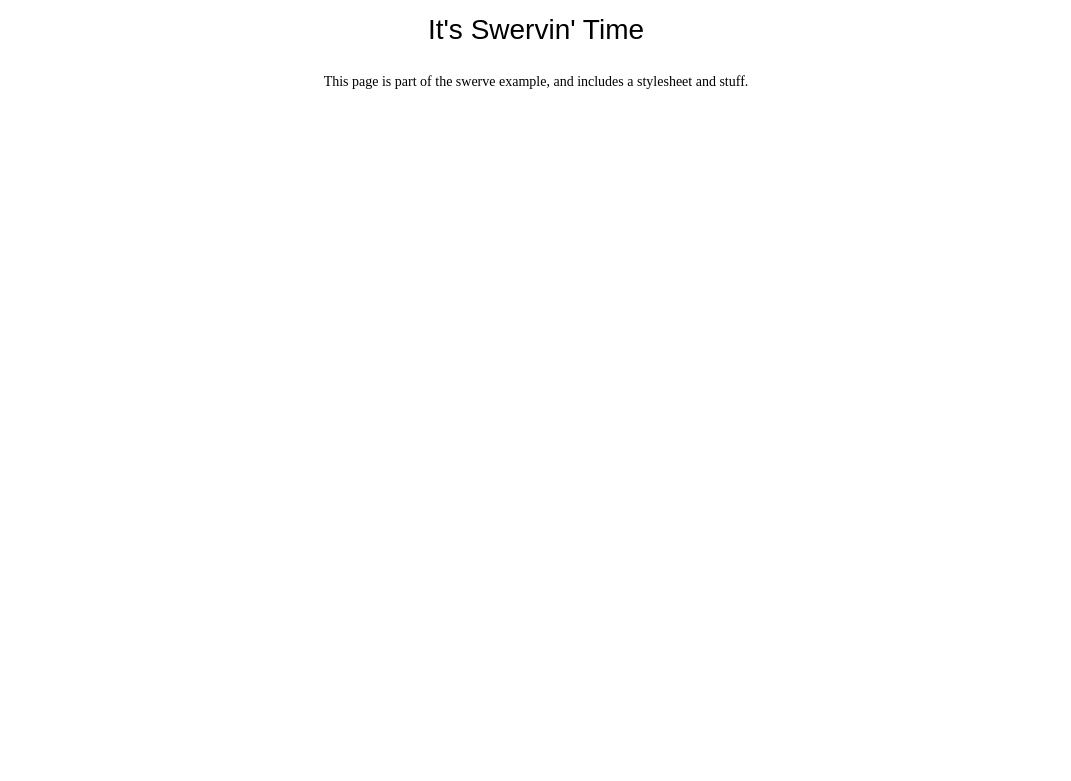
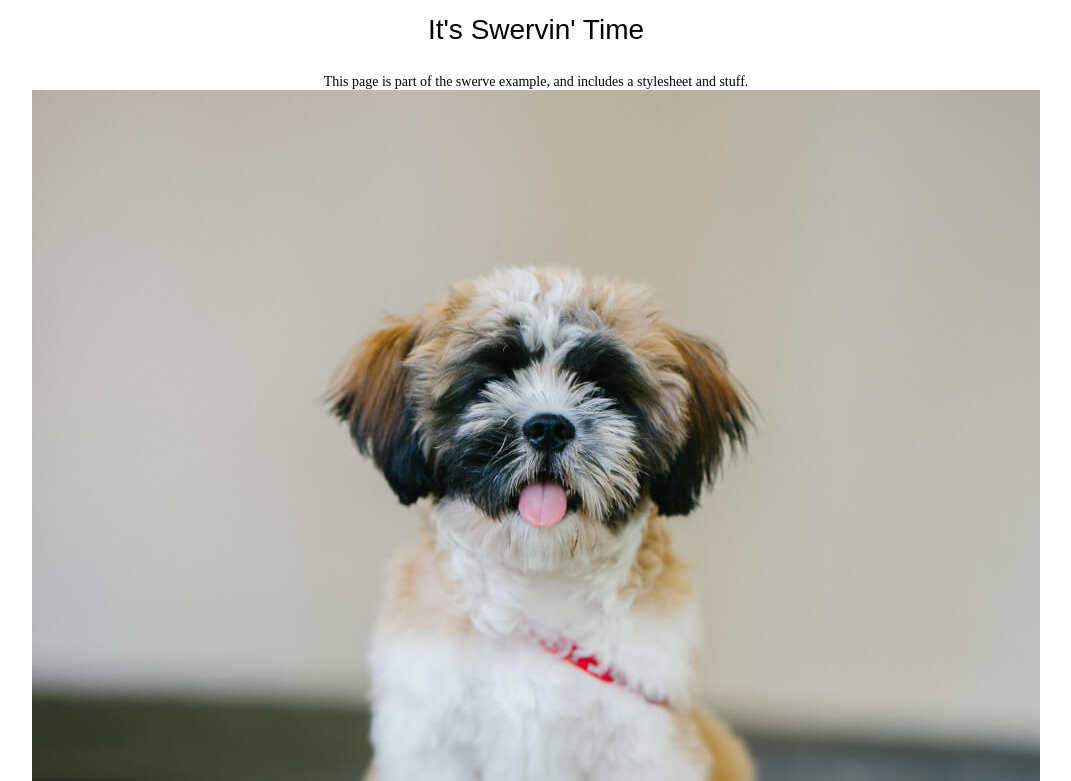
Before and after one commit to Commander-lol/rust-swerve, a plain HTML site: page example/index.html in a window 1280 px wide. Shown: the top 781 px of the page, without its empty margins (104-1175 px from the left). Drawn offline with Linux system fonts and the light colour scheme.

Commit message:
Enhance Example

```diff
--- a/example/index.html
+++ b/example/index.html
@@ -8,6 +8,7 @@
 	<body>
 		<h1>It's Swervin' Time</h1>
 		<p>This page is part of the swerve example, and includes a stylesheet and stuff.</p>
+		<img src="/files/adorable-puppy.jpg">
 		<script async src="js/say_hello.js"></script>
 	</body>
 </html>
```
Also changed, not shown: 1 other file.
